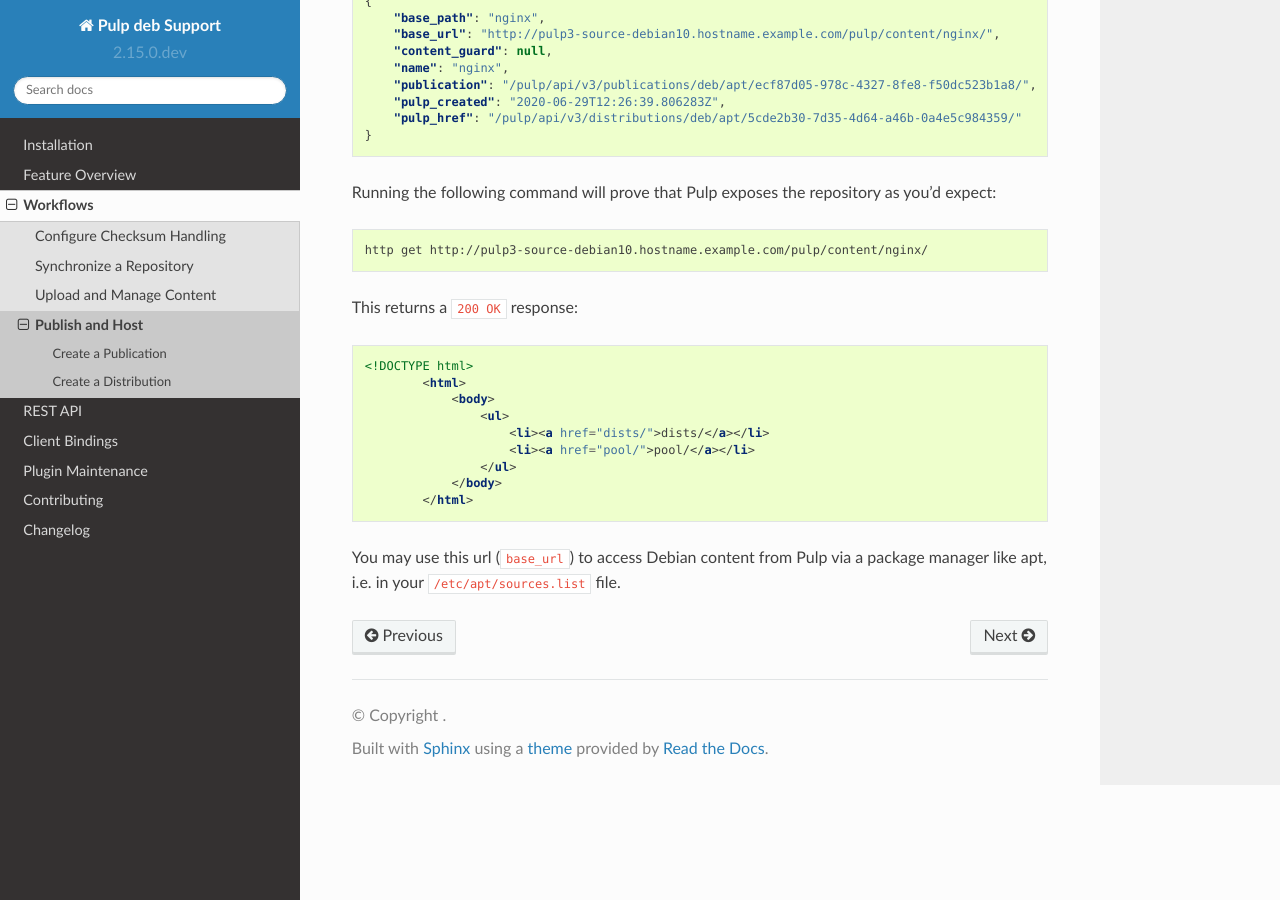
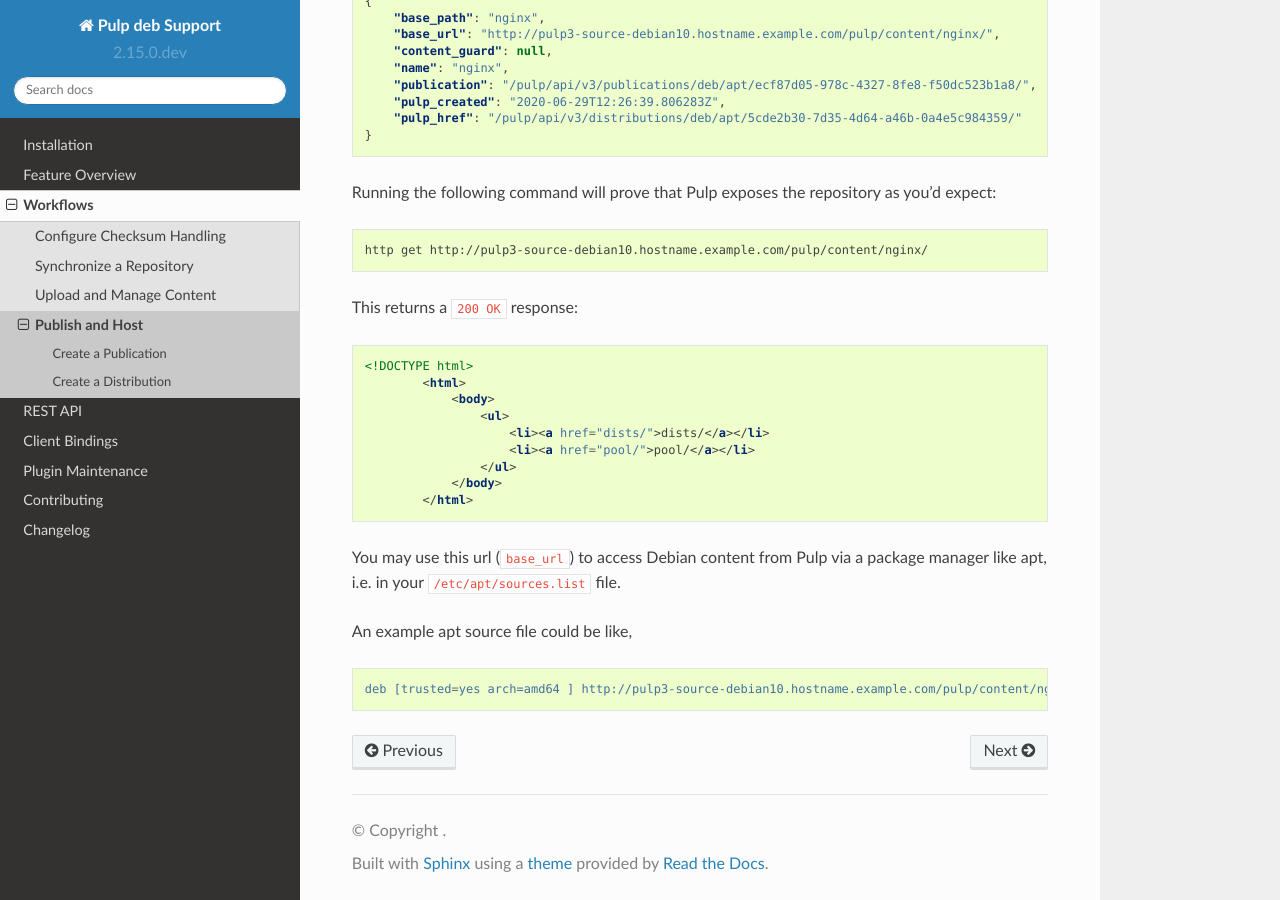
Before and after one commit to pulp/pulp_deb, a Sphinx documentation site: the page built from docs/workflows/publish.rst, in a window 1280 px wide and 900 px high, scrolled down 3773 px. Built offline with Sphinx 7.4.7 and the Read the Docs theme 2.0.0, drawn with Linux system fonts in a browser that asks for light colours.

Commit message:
Add some details
[noissue]

Signed-off-by: ushen <yshxxsjt715@gmail.com>

```diff
--- a/docs/workflows/publish.rst
+++ b/docs/workflows/publish.rst
@@ -208,3 +208,9 @@ This returns a ``200 OK`` response:
            </html>
 
 You may use this url (``base_url``) to access Debian content from Pulp via a package manager like apt, i.e. in your ``/etc/apt/sources.list`` file.
+
+An example apt source file could be like,
+
+.. code-block:: ini
+
+   deb [trusted=yes arch=amd64 ] http://pulp3-source-debian10.hostname.example.com/pulp/content/nginx/ default  all
```
Also changed, not shown: other parts of docs/workflows/publish.rst (+1 -1 lines).
